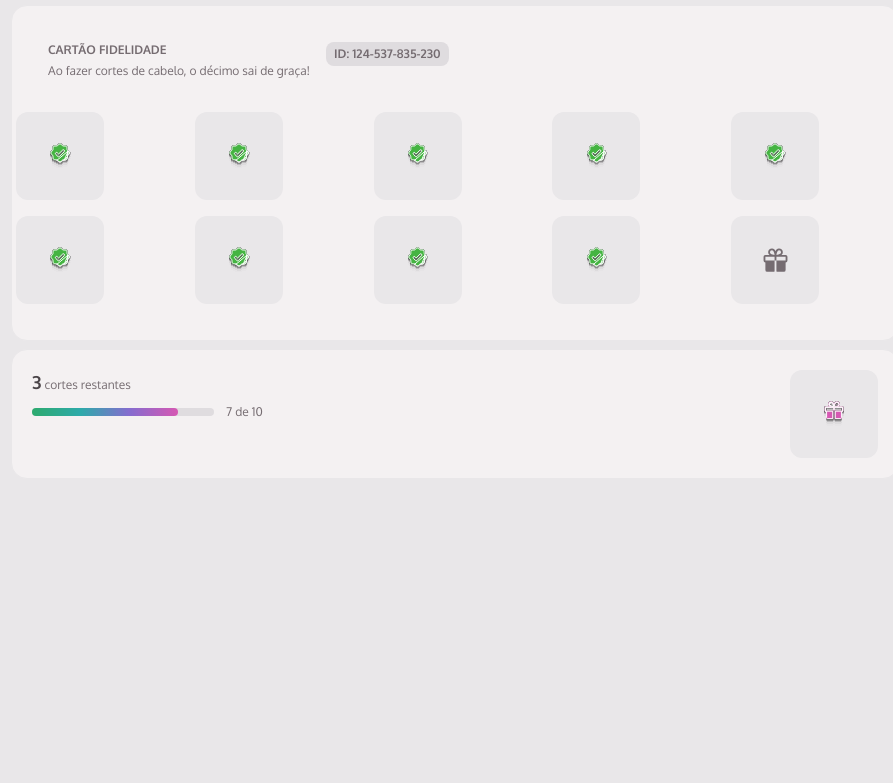
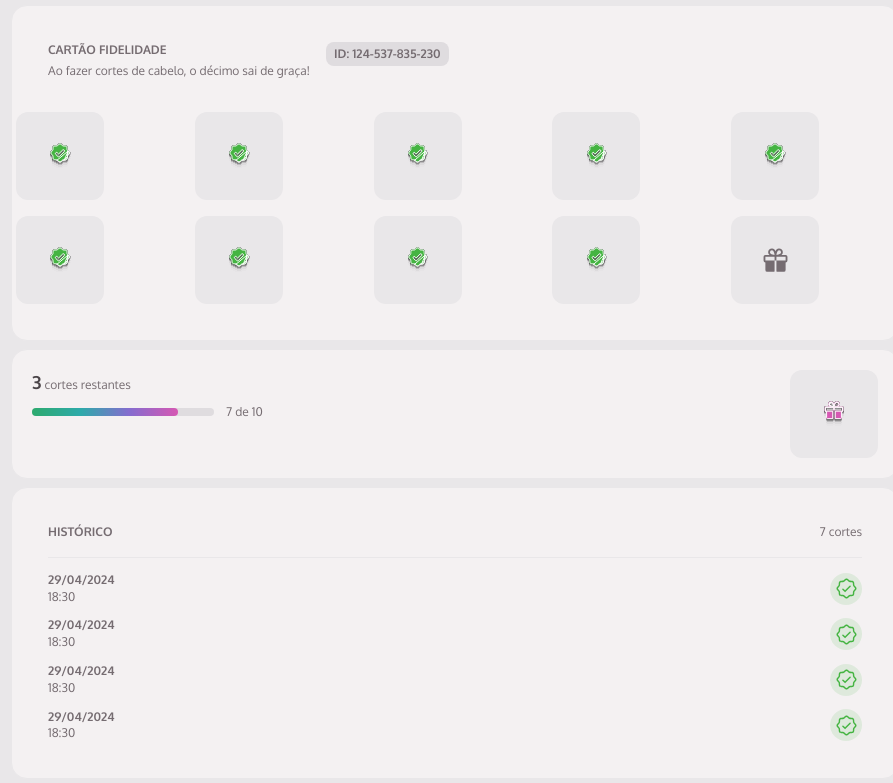
Before and after one commit to victufell/member-club, a website built with webpack: page src/index.html in a window 1280 px wide. Shown: the part 337-1120 px from the top of the page, without its empty margins (185-1078 px from the left). Before the commit the page ends 824 px from the top, so only its background shows below. Built offline with nearby package versions, Linux system fonts and the light colour scheme.

Commit message:
feat: adding resume

```diff
--- a/src/index.html
+++ b/src/index.html
@@ -112,6 +112,55 @@
                 <img src="./assets/ic-gift-active.svg" />
             </li>
         </section>
+
+        <section class="mc-resume ds__box ds__box--md">
+            <div class="mc-resume__header">
+                <p class="ds__subtitle">HISTÓRICO</p>
+                <p class="ds__description">7 cortes</p>
+            </div>
+
+            <ul class="mc-resume__items">
+                <li class="mc-resume__items__item">
+                    <div>
+                        <p class="ds__subtitle">29/04/2024</p>
+                        <p class="ds__description">18:30</p>
+                    </div>
+                    <div class="mc-resume__items__item-image-wrapper">
+                        <img src="./assets/ic-check-without-bg.svg" />
+                    </div>
+                </li>
+
+                <li class="mc-resume__items__item">
+                    <div>
+                        <p class="ds__subtitle">29/04/2024</p>
+                        <p class="ds__description">18:30</p>
+                    </div>
+                    <div class="mc-resume__items__item-image-wrapper">
+                        <img src="./assets/ic-check-without-bg.svg" />
+                    </div>
+                </li>
+
+                <li class="mc-resume__items__item">
+                    <div>
+                        <p class="ds__subtitle">29/04/2024</p>
+                        <p class="ds__description">18:30</p>
+                    </div>
+                    <div class="mc-resume__items__item-image-wrapper">
+                        <img src="./assets/ic-check-without-bg.svg" />
+                    </div>
+                </li>
+
+                <li class="mc-resume__items__item">
+                    <div>
+                        <p class="ds__subtitle">29/04/2024</p>
+                        <p class="ds__description">18:30</p>
+                    </div>
+                    <div class="mc-resume__items__item-image-wrapper">
+                        <img src="./assets/ic-check-without-bg.svg" />
+                    </div>
+                </li>
+            </ul>
+        </section>
     </main>
 </body>
 </html>
--- a/src/styles/index.css
+++ b/src/styles/index.css
@@ -8,6 +8,7 @@
 @import url("./profile.css");
 @import url("./fidelity.css");
 @import url("./progress.css");
+@import url("./resume.css");
 
 
 body {
@@ -15,3 +16,7 @@ body {
     font-family: "Oxygen", sans-serif;
     background-color: var(--base-gray-200);
 }
+
+.member-club-app {
+    padding-bottom: 24px;
+}
--- /dev/null
+++ b/src/styles/resume.css
@@ -0,0 +1,40 @@
+.mc-resume {
+
+}
+
+.mc-resume__header {
+    display: flex;
+    align-items: center;
+    justify-content: space-between;
+    padding-bottom: 16px;
+    border-bottom: 1px solid var(--base-gray-200);
+}
+
+.mc-resume__items {
+
+}
+
+.mc-resume__items__item {
+    margin-top: 12px;
+    display: flex;
+    justify-content: space-between;
+    align-items: center;
+
+    &:first-child {
+        margin-top: 14px;
+    }
+}
+
+.mc-resume__items__item-image-wrapper {
+    border-radius: 50%;
+    padding: 5.5px;
+    background: rgba(69, 180, 66, 0.12);
+    display: flex;
+    align-items: center;
+}
+
+.mc-resume__items__item-image-wrapper > img {
+    max-width: 21px;
+    width: 100%;
+    object-fit: contain;
+}
--- a/src/styles/utils.css
+++ b/src/styles/utils.css
@@ -37,7 +37,7 @@
 }
 
 .ds__box--md {
-    padding: 24px;
+    padding: 24px 20px;
 }
 
 
```
